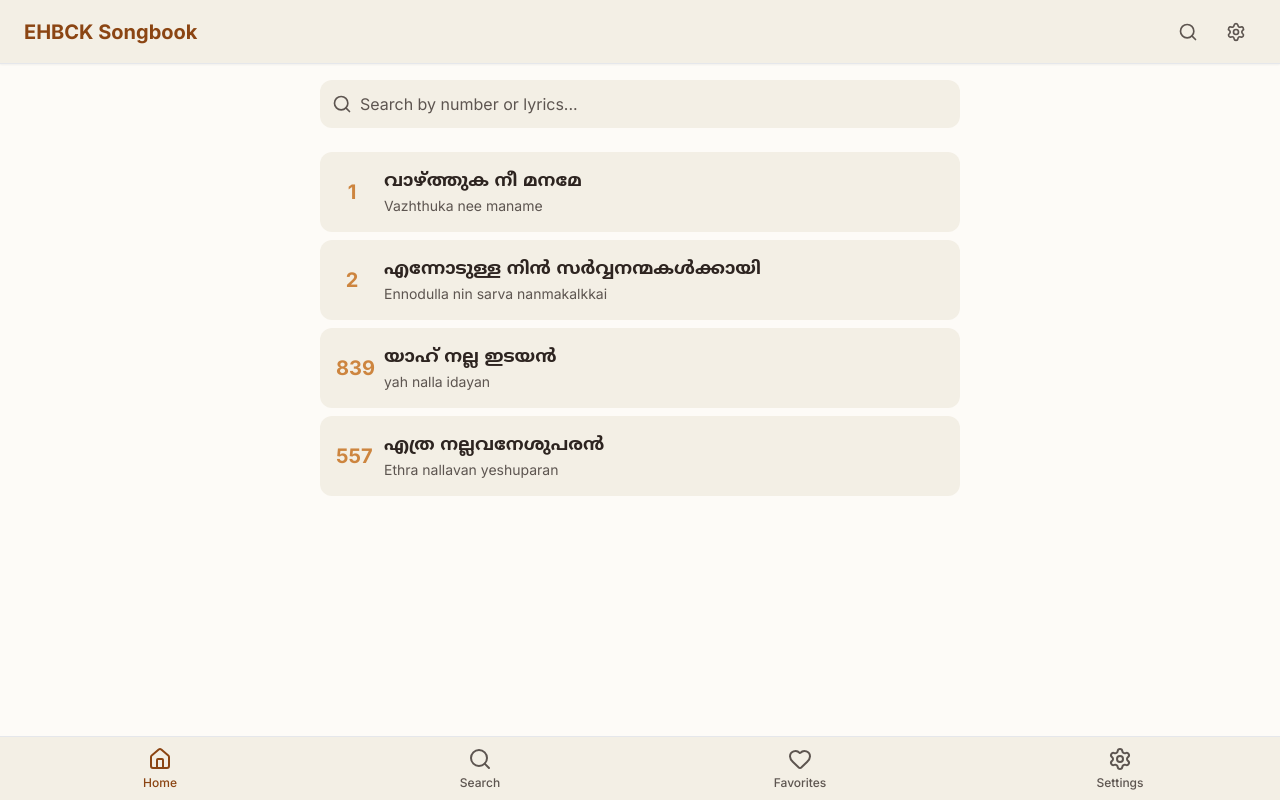
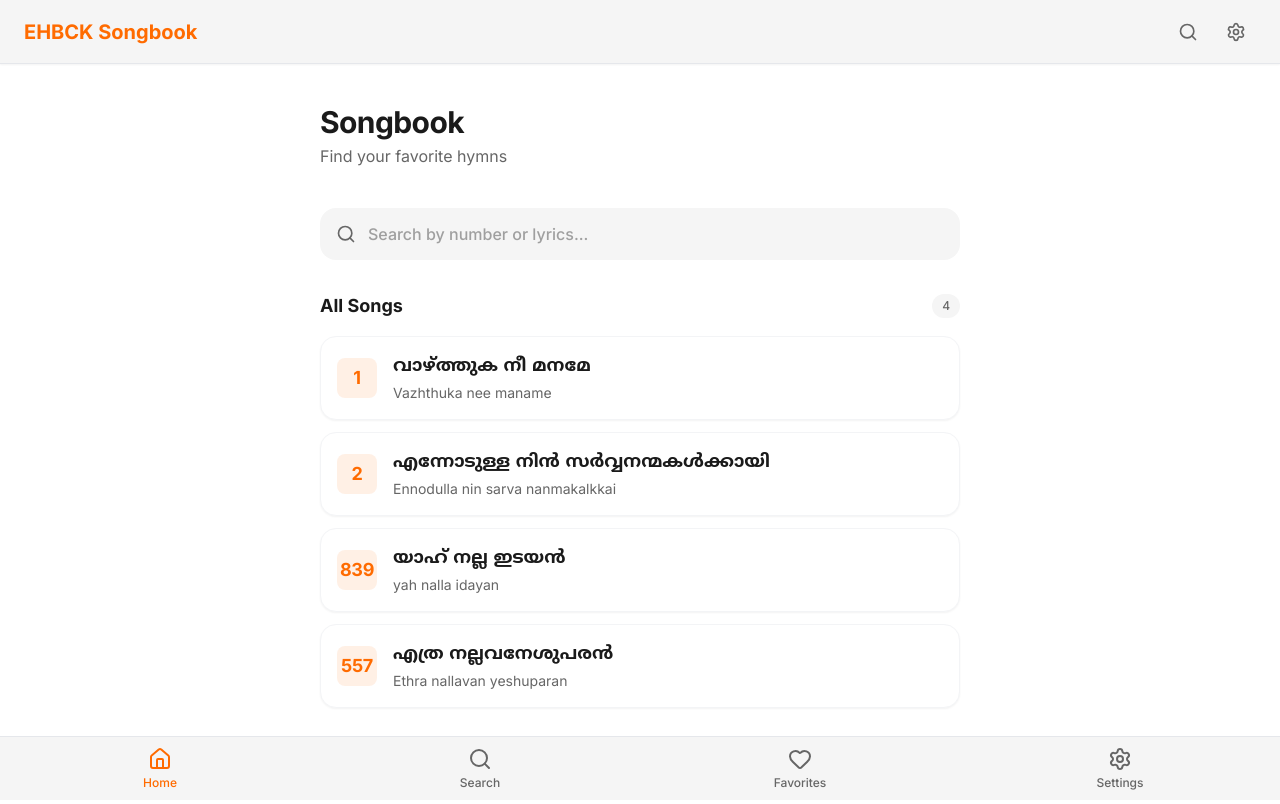
Before and after one commit to brianroyee/PWAsongbook, a React (Vite) app: page / in a window 1280 px wide. Built offline with nearby package versions, Linux system fonts and the light colour scheme.

Commit message:
feat: Implement core UI layout, global theming, and song search with category filters.

```diff
--- a/src/components/features/SongList.tsx
+++ b/src/components/features/SongList.tsx
@@ -1,25 +1,52 @@
 import { Link } from 'react-router-dom';
 import type { Song } from '../../lib/songs';
+import { motion } from 'framer-motion';
 
 interface SongListProps {
   songs: Song[];
 }
 
+const container = {
+  hidden: { opacity: 0 },
+  show: {
+    opacity: 1,
+    transition: {
+      staggerChildren: 0.02
+    }
+  }
+};
+
+const item = {
+  hidden: { opacity: 0, y: 10 },
+  show: {
+    opacity: 1,
+    y: 0,
+    transition: {
+      duration: 0.2
+    }
+  }
+};
+
 export const SongList = ({ songs }: SongListProps) => {
   return (
-    <div className="space-y-2">
+    <motion.div
+      className="space-y-3"
+      variants={container}
+      initial="hidden"
+      animate="show"
+    >
       {songs.map((song) => (
+        <motion.div key={song.id} variants={item}>
           <Link
-          key={song.id}
             to={`/song/${song.id}`}
-          className="block bg-bg-secondary p-4 rounded-xl active:scale-[0.98] transition-transform"
+            className="card block p-4 active:scale-[0.98] group"
           >
             <div className="flex items-center gap-4">
-            <span className="text-xl font-bold text-accent-secondary w-8 text-center">
+              <span className="text-lg font-heading font-bold text-accent-primary w-10 text-center bg-accent-primary/10 rounded-lg py-1.5 transition-colors group-hover:bg-accent-primary group-hover:text-white">
                 {song.number}
               </span>
               <div className="flex-1 min-w-0">
-              <h3 className="font-malayalam font-bold text-lg truncate text-text-primary">
+                <h3 className="font-malayalam font-bold text-lg truncate text-text-primary mb-0.5 group-hover:text-accent-primary transition-colors">
                   {song.title_mal}
                 </h3>
                 <p className="text-sm text-text-secondary truncate font-english">
@@ -28,7 +55,8 @@ export const SongList = ({ songs }: SongListProps) => {
               </div>
             </div>
           </Link>
+        </motion.div>
       ))}
-    </div>
+    </motion.div>
   );
 };
--- a/src/components/layout/AppShell.tsx
+++ b/src/components/layout/AppShell.tsx
@@ -8,9 +8,9 @@ export const AppShell = () => {
   useTheme();
 
   return (
-    <div className="min-h-screen bg-bg-primary text-text-primary flex flex-col">
+    <div className="min-h-screen flex flex-col">
       <Header />
-      <main className="flex-1 pt-20 pb-24 px-4 max-w-2xl mx-auto w-full overflow-y-auto">
+      <main className="flex-1 pt-20 pb-24 max-w-2xl mx-auto w-full overflow-y-auto">
         <Outlet />
       </main>
       <BottomNav />
--- a/src/index.css
+++ b/src/index.css
@@ -1,103 +1,86 @@
 @import url("https://fonts.googleapis.com/css2?family=Inter:wght@400;500;600;700&family=Manjari:wght@400;700&family=Noto+Sans+Malayalam:wght@400;700&display=swap");
 
 @tailwind base;
-/* Warm color palette */
-:root {
-  --color-text-primary: hsl(0, 0%, 95%);
-  --color-text-secondary: hsl(0, 0%, 70%);
-}
-
-/* Glassmorphism for modals and panels */
-.glass {
-  background: var(--color-bg-glass);
-  backdrop-filter: blur(12px);
-  -webkit-backdrop-filter: blur(12px);
-  border: 1px solid hsla(0, 0%, 100%, 0.1);
-  border-radius: 1rem;
-}
-
-/* Gradient background for app root */
-body {
-  background: linear-gradient(135deg, hsl(210, 30%, 12%), hsl(210, 30%, 18%));
-  color: var(--color-text-primary);
-}
-
-/* Keyframe animations */
-@keyframes fadeInUp {
-  0% { opacity: 0; transform: translateY(20px); }
-  100% { opacity: 1; transform: translateY(0); }
-}
-
-@keyframes pulseScale {
-  0%, 100% { transform: scale(1); }
-  50% { transform: scale(1.05); }
-}
-
-/* Utility classes */
-.animate-fade-in-up {
-  animation: fadeInUp 0.4s ease forwards;
-}
-
-.hover-scale {
-  transition: transform 0.2s ease;
-}
-.hover-scale:hover {
-  transform: scale(1.03);
-}
-
-/* Button micro‑animation */
-.btn-primary {
-  background: var(--color-accent);
-  color: var(--color-text-primary);
-  padding: 0.5rem 1rem;
-  border-radius: 0.5rem;
-  transition: background 0.3s ease, transform 0.2s ease;
-}
-.btn-primary:hover {
-  background: hsl(210, 70%, 50%);
-  transform: scale(1.05);
-}
+@tailwind components;
 @tailwind utilities;
 
 @layer base {
   :root {
-    --bg-primary: #fdfbf7;
-    --bg-secondary: #f3efe5;
-    --text-primary: #2d2420;
-    --text-secondary: #5d5550;
-    --accent-primary: #8b4513;
-    --accent-secondary: #cd853f;
-    --status-error: #d32f2f;
+    /* Style Guide Theme: Orange, Black, White */
+    --bg-primary: 255 255 255; /* Pure White */
+    --bg-secondary: 245 245 245; /* Light Gray #F5F5F5 */
+
+    --text-primary: 26 26 26; /* Near Black #1A1A1A */
+    --text-secondary: 102 102 102; /* Mid Gray #666666 */
+
+    --accent-primary: 255 107 0; /* Vibrant Orange #FF6B00 */
+    --accent-secondary: 255 133 51; /* Lighter Orange #FF8533 */
+
+    --status-error: 255 59 48; /* #FF3B30 */
   }
 
   .dark {
-    --bg-primary: #121212;
-    --bg-secondary: #1e1e1e;
-    --text-primary: #e0e0e0;
-    --text-secondary: #a0a0a0;
-    --accent-primary: #d2b48c;
-    --accent-secondary: #cd853f;
-    --status-error: #ef5350;
+    /* Dark Mode Adaptation */
+    --bg-primary: 0 0 0; /* Pure Black */
+    --bg-secondary: 28 28 30; /* Dark Gray #1C1C1E */
+
+    --text-primary: 255 255 255;
+    --text-secondary: 142 142 147; /* #8E8E93 */
+
+    --accent-primary: 255 133 51; /* Lighter Orange */
+    --accent-secondary: 255 107 0;
+
+    --status-error: 255 69 58; /* #FF453A */
   }
 
   body {
     @apply bg-bg-primary text-text-primary font-english transition-colors duration-200;
+    background-image: none;
   }
 }
 
+/* Minimalist Card */
+.card {
+  @apply bg-white dark:bg-bg-secondary rounded-2xl shadow-sm border border-gray-100 dark:border-gray-800 transition-all duration-200;
+}
+.card:hover {
+  @apply shadow-md transform -translate-y-1;
+  border-color: var(--color-primary);
+}
+
+/* Clean Inputs */
+input[type="text"], input[type="search"] {
+  @apply bg-bg-secondary border-transparent focus:bg-white focus:border-accent-primary focus:ring-2 transition-all duration-200;
+  --tw-ring-color: rgba(255, 107, 0, 0.2); /* Manual opacity for ring */
+}
+
+/* Typography */
 .font-malayalam {
   font-family: 'Noto Sans Malayalam', sans-serif;
 }
-
 .font-english {
   font-family: "Inter", sans-serif;
 }
+.font-heading {
+  font-family: "Inter", sans-serif; /* Switch to Inter for cleaner look */
+  letter-spacing: -0.02em;
+}
 
+/* Utilities */
 .scrollbar-hide::-webkit-scrollbar {
   display: none;
 }
-
 .scrollbar-hide {
   -ms-overflow-style: none;
   scrollbar-width: none;
 }
+
+/* Animations */
+.animate-fade-in-up {
+  animation: fadeInUp 0.3s ease-out forwards; /* Snappier animation */
+}
+
+@keyframes fadeInUp {
+  0% { opacity: 0; transform: translateY(10px); }
+  100% { opacity: 1; transform: translateY(0); }
+}
--- a/src/pages/Home.tsx
+++ b/src/pages/Home.tsx
@@ -8,19 +8,36 @@ export const Home = () => {
   const filteredSongs = searchSongs(query);
 
   return (
-    <div className="space-y-6">
+    <div className="space-y-6 px-4 pt-6">
+      <header className="mb-8">
+        <h1 className="text-3xl font-heading font-bold text-text-primary mb-1">Songbook</h1>
+        <p className="text-text-secondary">Find your favorite hymns</p>
+      </header>
+
+      <div className="sticky top-4 z-20 bg-bg-primary/95 backdrop-blur-sm py-2 -mx-4 px-4 transition-all">
         <div className="relative">
-        <Search className="absolute left-3 top-1/2 -translate-y-1/2 w-5 h-5 text-text-secondary" />
+          <Search className="absolute left-4 top-1/2 -translate-y-1/2 w-5 h-5 text-text-secondary" />
           <input
             type="text"
             placeholder="Search by number or lyrics..."
-          className="w-full bg-bg-secondary pl-10 pr-4 py-3 rounded-xl border-none focus:ring-2 focus:ring-accent-primary outline-none transition-shadow text-text-primary placeholder:text-text-secondary"
+            className="w-full bg-bg-secondary pl-12 pr-4 py-3.5 rounded-2xl border-none focus:ring-2 focus:ring-accent-primary/20 outline-none text-text-primary placeholder:text-text-secondary/60 font-medium transition-all"
             value={query}
             onChange={(e) => setQuery(e.target.value)}
           />
         </div>
+      </div>
 
+      <div>
+        <div className="flex items-center justify-between mb-4">
+          <h2 className="text-lg font-bold text-text-primary">
+            {query ? 'Results' : 'All Songs'}
+          </h2>
+          <span className="text-xs font-medium text-text-secondary bg-bg-secondary px-2.5 py-1 rounded-full">
+            {filteredSongs.length}
+          </span>
+        </div>
         <SongList songs={filteredSongs} />
+      </div>
     </div>
   );
 };
--- a/src/pages/Search.tsx
+++ b/src/pages/Search.tsx
@@ -49,7 +49,7 @@ export const Search = () => {
           <input
             type="text"
             placeholder="Search by number or lyrics..."
-            className="w-full bg-bg-secondary pl-10 pr-4 py-3 rounded-xl border-none focus:ring-2 focus:ring-accent-primary outline-none transition-shadow text-text-primary placeholder:text-text-secondary"
+            className="w-full bg-bg-secondary pl-10 pr-4 py-3 rounded-xl border-none focus:ring-2 focus:ring-accent-primary/20 outline-none transition-shadow text-text-primary placeholder:text-text-secondary"
             value={query}
             onChange={(e) => setQuery(e.target.value)}
           />
--- a/tailwind.config.js
+++ b/tailwind.config.js
@@ -6,20 +6,22 @@ export default {
     extend: {
       colors: {
         bg: {
-          primary: "var(--bg-primary)",
-          secondary: "var(--bg-secondary)",
+          primary: "rgb(var(--bg-primary) / <alpha-value>)",
+          secondary: "rgb(var(--bg-secondary) / <alpha-value>)",
         },
         text: {
-          primary: "var(--text-primary)",
-          secondary: "var(--text-secondary)",
+          primary: "rgb(var(--text-primary) / <alpha-value>)",
+          secondary: "rgb(var(--text-secondary) / <alpha-value>)",
         },
         accent: {
-          primary: "var(--accent-primary)",
-          secondary: "var(--accent-secondary)",
+          primary: "rgb(var(--accent-primary) / <alpha-value>)",
+          secondary: "rgb(var(--accent-secondary) / <alpha-value>)",
         },
         status: {
-          error: "var(--status-error)",
+          error: "rgb(var(--status-error) / <alpha-value>)",
         },
+        // Add primary alias for compatibility
+        primary: "rgb(var(--accent-primary) / <alpha-value>)",
       },
       fontFamily: {
         malayalam: ["Manjari", "sans-serif"],
```
Lines whose indentation alone changed are shown as unchanged.
